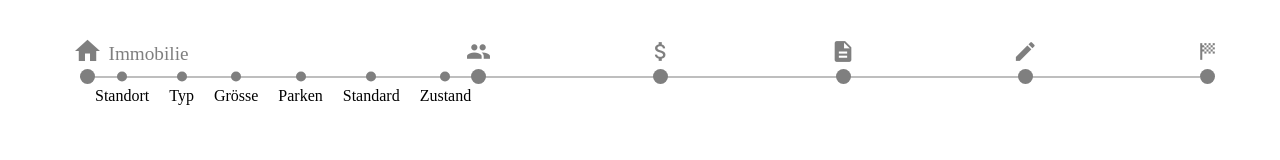
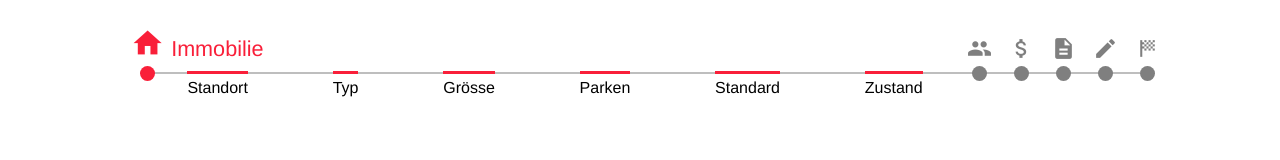
Before and after one commit to DevDuki/horizontal-navbar, a plain HTML site: page index.html in a window 1280 px wide. Drawn offline with Linux system fonts and the light colour scheme.

Commit message:
content centered version, functionality of topbars in subnavs not yet fully  implemented

```diff
--- a/index.html
+++ b/index.html
@@ -15,142 +15,142 @@
   <nav>
     <div class="nav-item-container active" id="immobilie-container">
       <div class="dot main" id="immobilie">
-        <p class="icon" id="immobilie-icon"><span class="material-icons md-25 md-inactive">home</span></p>
+        <p class="icon" id="immobilie-icon"><span class="material-icons md-25">home</span></p>
       </div>
       <div class="subnav slide-in">
         <div class="subnav-label-container">
-          <div class="dot secondary"></div>
+          <!-- <div class="dot secondary"></div> -->
           <span class="subnav-label">Standort</span>
         </div>
         <div class="subnav-label-container">
-          <div class="dot secondary"></div>
+          <!-- <div class="dot secondary"></div> -->
           <span class="subnav-label">Typ</span>
         </div>
         <div class="subnav-label-container">
-          <div class="dot secondary"></div>
+          <!-- <div class="dot secondary"></div> -->
           <span class="subnav-label">Grösse</span>
         </div>
         <div class="subnav-label-container">
-          <div class="dot secondary"></div>
+          <!-- <div class="dot secondary"></div> -->
           <span class="subnav-label">Parken</span>
         </div>
         <div class="subnav-label-container">
-          <div class="dot secondary"></div>
+          <!-- <div class="dot secondary"></div> -->
           <span class="subnav-label">Standard</span>
         </div>
         <div class="subnav-label-container">
-          <div class="dot secondary"></div>
+          <!-- <div class="dot secondary"></div> -->
           <span class="subnav-label">Zustand</span>
         </div>
       </div>
     </div>
     <div class="nav-item-container" id="kreditnehmende-container">
       <div class="dot main" id="kreditnehmende">
-        <p class="icon" id="kreditnehmende-icon"><span class="material-icons md-25 md-inactive">people</span></p>
+        <p class="icon" id="kreditnehmende-icon"><span class="material-icons md-25 ">people</span></p>
       </div>
       <div class="subnav slide-out">
         <div class="subnav-label-container">
-          <div class="dot secondary"></div>
+          <!-- <div class="dot secondary"></div> -->
           <span class="subnav-label">Personalien</span>
         </div>
         <div class="subnav-label-container">
-          <div class="dot secondary"></div>
+          <!-- <div class="dot secondary"></div> -->
           <span class="subnav-label">Einkommen</span>
         </div>
         <div class="subnav-label-container">
-          <div class="dot secondary"></div>
+          <!-- <div class="dot secondary"></div> -->
           <span class="subnav-label">Vermögen</span>
         </div>
         <div class="subnav-label-container">
-          <div class="dot secondary"></div>
+          <!-- <div class="dot secondary"></div> -->
           <span class="subnav-label">Ausgaben</span>
         </div>
         <div class="subnav-label-container">
-          <div class="dot secondary"></div>
+          <!-- <div class="dot secondary"></div> -->
           <span class="subnav-label">Schulden</span>
         </div>
         <div class="subnav-label-container">
-          <div class="dot secondary"></div>
+          <!-- <div class="dot secondary"></div> -->
           <span class="subnav-label">Weitere Immobilien</span>
         </div>
       </div>
     </div>
     <div class="nav-item-container" id="finanzierung-container">
       <div class="dot main" id="finanzierung">
-        <p class="icon" id="finanzierung-icon"><span class="material-icons md-25 md-inactive">attach_money</span></p>
+        <p class="icon" id="finanzierung-icon"><span class="material-icons md-25 ">attach_money</span></p>
       </div>
       <div class="subnav slide-out">
         <div class="subnav-label-container">
-          <div class="dot secondary"></div>
+          <!-- <div class="dot secondary"></div> -->
           <span class="subnav-label">Personalien</span>
         </div>
         <div class="subnav-label-container">
-          <div class="dot secondary"></div>
+          <!-- <div class="dot secondary"></div> -->
           <span class="subnav-label">Einkommen</span>
         </div>
         <div class="subnav-label-container">
-          <div class="dot secondary"></div>
+          <!-- <div class="dot secondary"></div> -->
           <span class="subnav-label">Vermögen</span>
         </div>
         <div class="subnav-label-container">
-          <div class="dot secondary"></div>
+          <!-- <div class="dot secondary"></div> -->
           <span class="subnav-label">Ausgaben</span>
         </div>
         <div class="subnav-label-container">
-          <div class="dot secondary"></div>
+          <!-- <div class="dot secondary"></div> -->
           <span class="subnav-label">Schulden</span>
         </div>
         <div class="subnav-label-container">
-          <div class="dot secondary"></div>
+          <!-- <div class="dot secondary"></div> -->
           <span class="subnav-label">Schulden</span>
         </div>
         <div class="subnav-label-container">
-          <div class="dot secondary"></div>
+          <!-- <div class="dot secondary"></div> -->
           <span class="subnav-label">Weitere Immobilien</span>
         </div>
       </div>
     </div>
     <div class="nav-item-container" id="dokumente-container">
       <div class="dot main" id="dokumente">
-        <p class="icon" id="dokumente-icon"><span class="material-icons md-25 md-inactive">description</span></p>
+        <p class="icon" id="dokumente-icon"><span class="material-icons md-25 ">description</span></p>
       </div>
       <div class="subnav slide-out">
         <div class="subnav-label-container">
-          <div class="dot secondary"></div>
+          <!-- <div class="dot secondary"></div> -->
           <span class="subnav-label">Personalien</span>
         </div>
         <div class="subnav-label-container">
-          <div class="dot secondary"></div>
+          <!-- <div class="dot secondary"></div> -->
           <span class="subnav-label">Einkommen</span>
         </div>
         <div class="subnav-label-container">
-          <div class="dot secondary"></div>
+          <!-- <div class="dot secondary"></div> -->
           <span class="subnav-label">Vermögen</span>
         </div>
       </div>
     </div>
     <div class="nav-item-container" id="unterschrift-container">
       <div class="dot main" id="unterschrift">
-        <p class="icon" id="unterschrift-icon"><span class="material-icons md-25 md-inactive">edit</span></p>
+        <p class="icon" id="unterschrift-icon"><span class="material-icons md-25 ">edit</span></p>
       </div>
       <div class="subnav slide-out">
         <div class="subnav-label-container">
-          <div class="dot secondary"></div>
+          <!-- <div class="dot secondary"></div> -->
           <span class="subnav-label">Personalien</span>
         </div>
         <div class="subnav-label-container">
-          <div class="dot secondary"></div>
+          <!-- <div class="dot secondary"></div> -->
           <span class="subnav-label">Einkommen</span>
         </div>
         <div class="subnav-label-container">
-          <div class="dot secondary"></div>
+          <!-- <div class="dot secondary"></div> -->
           <span class="subnav-label">Vermögen</span>
         </div>
       </div>
     </div>
     <div class="nav-item-container" id="ziel-container">
       <div class="dot main" id="ziel">
-        <p class="icon" id="ziel-icon"><span class="material-icons md-25 md-inactive">sports_score</span></p>
+        <p class="icon" id="ziel-icon"><span class="material-icons md-25 ">sports_score</span></p>
       </div>
     </div>
   </nav>
--- a/script.js
+++ b/script.js
@@ -40,124 +40,4 @@ navIcons.forEach(navIcon => {
   })
 })
 
-
-
-
-// Determining the length of each subnav, by calculating remaining length
-
-const nav = document.querySelector('nav')
-const allNavItemContainers = Array.from(document.querySelectorAll('.nav-item-container'))
-
-const zielContainer = allNavItemContainers.pop() // Removing the "Ziel" Container which has to be handles seperately
-
-// Calculates and returns the lengths other subnavs can take up
-const getRatios = (containerElement) => {
-  const totalLength = nav.clientWidth
-  console.log('totalLength', totalLength)
-
-  console.log('containerWidt', lengthData[containerElement.id])
-  const containerInitialWidth = parseInt(lengthData[containerElement.id].hisLength.slice(0, -2))
-  console.log('containerInitialWidt', containerInitialWidth)
-  const remainingLengthTotal = totalLength - containerInitialWidth
-  //containerElement.clientWidth - 15
-
-  const remainingLengthEachMainDot = remainingLengthTotal / 4
-
-  console.log('remainingLengthEachDot', remainingLengthEachMainDot)
-  return remainingLengthEachMainDot
-}
-
-/**
- * Create an object containing all containers' original width and what other container's width should be (in px)
- *
- * returns:
- * {
-      immobilie-container : {
-        hisLength: '120px',
-        othersLength: '35px'
-      },
-      kreditnehmer-container: {...},
-      ...
-    }
- */
-const lengthData = {}
-
-// Setting the inital lengths of each navItemContainer. Only has to be done once, hence using IIFE (semicolon in the beginnning is mandatory here)
-;(() => {
-  allNavItemContainers.forEach((container) => {
-    lengthData[container.id] = {
-      hisLength: container.clientWidth + 'px'
-    }
-  })
-})()
-
-// Adds the lengths of all other navItemContainer to lenghData. (updates them when window is resized)
-const updateLengthData = () => {
-
-  allNavItemContainers.forEach((container) => {
-
-    const remainingWidths = getRatios(container)
-
-    console.log('remainingWidths', remainingWidths)
-
-    lengthData[container.id] = {
-      othersLength: remainingWidths + 'px',
-      ...lengthData[container.id]
-    }
-  })
-
-  lengthData[zielContainer.id] = {
-    hisLength: zielContainer.style.width,
-    othersLength: nav.style.width / 5
-  }
-
-  console.log('lengthData', lengthData)
-}
-updateLengthData()
-
-
-// Adding functionality to the click event listener, to adjust the widths
-navIcons.forEach((navIcon) => {
-  navIcon.addEventListener('click', (e) => {
-
-    const navIconId = e.currentTarget.id
-
-    const containerToSetActive = Array.from(navItems).filter((item) => item.id.includes(navIconId))[0]
-
-    navItems.forEach((item) => {
-      if(item.id === 'ziel-container') return
-
-      console.log('othersLength', lengthData[containerToSetActive.id].othersLength)
-      item.style.width = lengthData[containerToSetActive.id].othersLength
-    })
-
-    // console.log('lengthData', lengthData)
-
-    containerToSetActive.style.width = lengthData[containerToSetActive.id].hisLength
-  })
-})
-
-
-// Presetting first container as active
-const clickEvent = new Event('click')
-document.getElementById('immobilie').dispatchEvent(clickEvent)
-
-// Recalculate the ratios when window gets resized
-let timerId
-const debounceFn = (func, delay) => {
-  clearTimeout(timerId)
-
-  timerId = setTimeout(func, delay)
-}
-
-const recalculateRatios = () => {
-  console.log('resisizing')
-  updateLengthData()
-  const currentActiveNavSection = document.querySelector('.active')
-  const currentActiveSubNav = currentActiveNavSection.querySelector('.dot.main')
-  currentActiveSubNav.dispatchEvent(clickEvent)
-}
-
-window.addEventListener('resize', () => {
-  debounceFn(recalculateRatios, 200)
-})
+// const subnavLabels = document.querySelectorAll('.')
--- a/style.css
+++ b/style.css
@@ -4,6 +4,7 @@
 /* Variables */
 :root {
   --background-inactive: #7F7F7F;
+  --background-active: #f91f39;
 }
 
 /* Reset styles */
@@ -11,6 +12,8 @@
   padding: 0;
   margin: 0;
   box-sizing: border-box;
+
+  font-family: 'Futura Book', 'Helvetica Neue';
 }
 
 html {
@@ -31,7 +34,8 @@ html {
 
 
 nav {
-  margin: 0 80px;
+  max-width: 1000px;
+  margin: 0 auto;
   margin-top: 60px;
   display: flex;
   justify-content: space-between;
@@ -65,7 +69,11 @@ nav::before {
 
   cursor: pointer;
 
-  /* transition: all 0.9s ease-in-out; */
+  transition: background-color 0.2s ease-in-out;
+}
+
+.dot.main:hover {
+  background-color: var(--background-active);
 }
 
 .dot.main .icon {
@@ -73,11 +81,16 @@ nav::before {
 
   margin-top: -30px;
 
+  color: var(--background-inactive);
+
   transition: all 0.2s ease-in-out;
 }
 
 .dot.main:hover .icon {
-  transform: scale(1.2);
+  transform: scale(1.15);
+  margin-top: -32px;
+
+  color: var(--background-active);
 }
 
 .dot.main .icon::after {
@@ -87,10 +100,14 @@ nav::before {
   font-size: 1rem;
 
   position: absolute;
-  bottom: 9px;
+  bottom: 7px;
   margin-left: 5px;
 
   animation: slideOut 0.9s ease-in-out forwards;
+}
+
+.nav-item-container.active .dot.main {
+  background-color: var(--background-active);
 }
 
 .nav-item-container:last-child .dot.main .icon::after {
@@ -98,12 +115,21 @@ nav::before {
 }
 
 .nav-item-container.active .dot.main .icon {
-  transform: scale(1.2);
+  transform: scale(1.35);
+  margin-top: -35px;
+
+  color: var(--background-active);
 }
 
 .nav-item-container.active .dot.main .icon::after {
-  display: inline;
+  /* display: inline; */
 
+  color: var(--background-active);
+
+  animation: slideIn 0.9s ease-in-out forwards;
+}
+
+.nav-item-container:last-child.active .dot.main .icon::after {
   animation: slideIn 0.9s ease-in-out forwards;
 }
 
@@ -114,6 +140,9 @@ nav::before {
 
 .subnav {
   display: flex;
+  justify-content: space-around;
+
+  min-width: 100%;
 
   white-space: nowrap;
 
@@ -134,7 +163,12 @@ nav::before {
 .subnav-label {
   position: relative;
 
-  margin-top: 5px;
+  padding-top: 5px;
+  border-top: 3px solid var(--background-active);
+
+  transform: translateY(3px);
+
+  cursor: pointer;
 }
 
 .subnav-label:last-child::before {
@@ -143,14 +177,23 @@ nav::before {
 
 .nav-item-container {
   max-height: 60px;
+  width: 1%;
 
   display: flex;
   align-items: center;
-  flex: 0.5;
 
   position: relative;
 
   transition: all 0.9s ease-in-out;
+}
+
+.nav-item-container:last-child {
+  max-width: 0%;
+
+}
+
+.nav-item-container.active {
+  width: 80%;
 }
 
 
@@ -188,7 +231,6 @@ nav::before {
   0% {
     transform: translateX(0%) translateY(calc(50% - 5px)) scaleX(1);
     /* display: flex; */
-    min-width: 100%;
     clip-path: polygon(0 0, 100% 0, 100% 100%, 0 100%);
     opacity: 1;
   }
```
